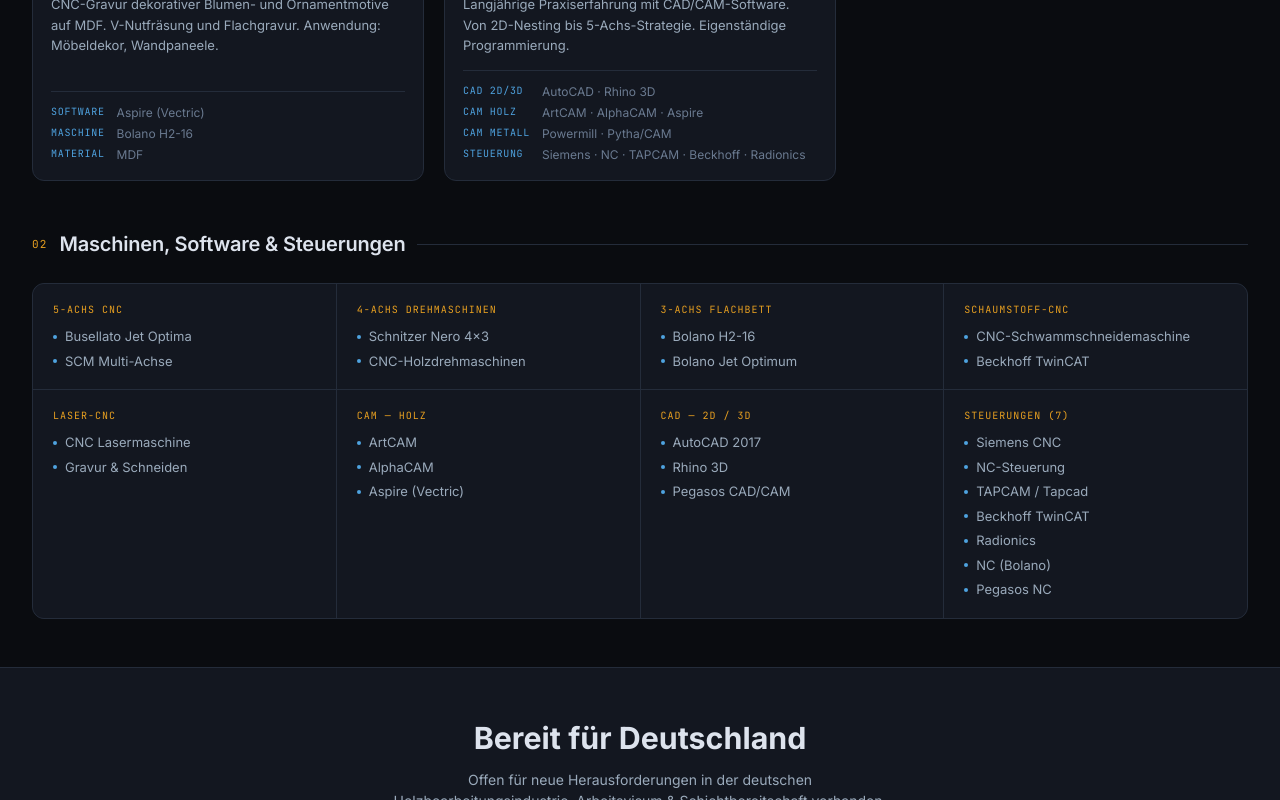
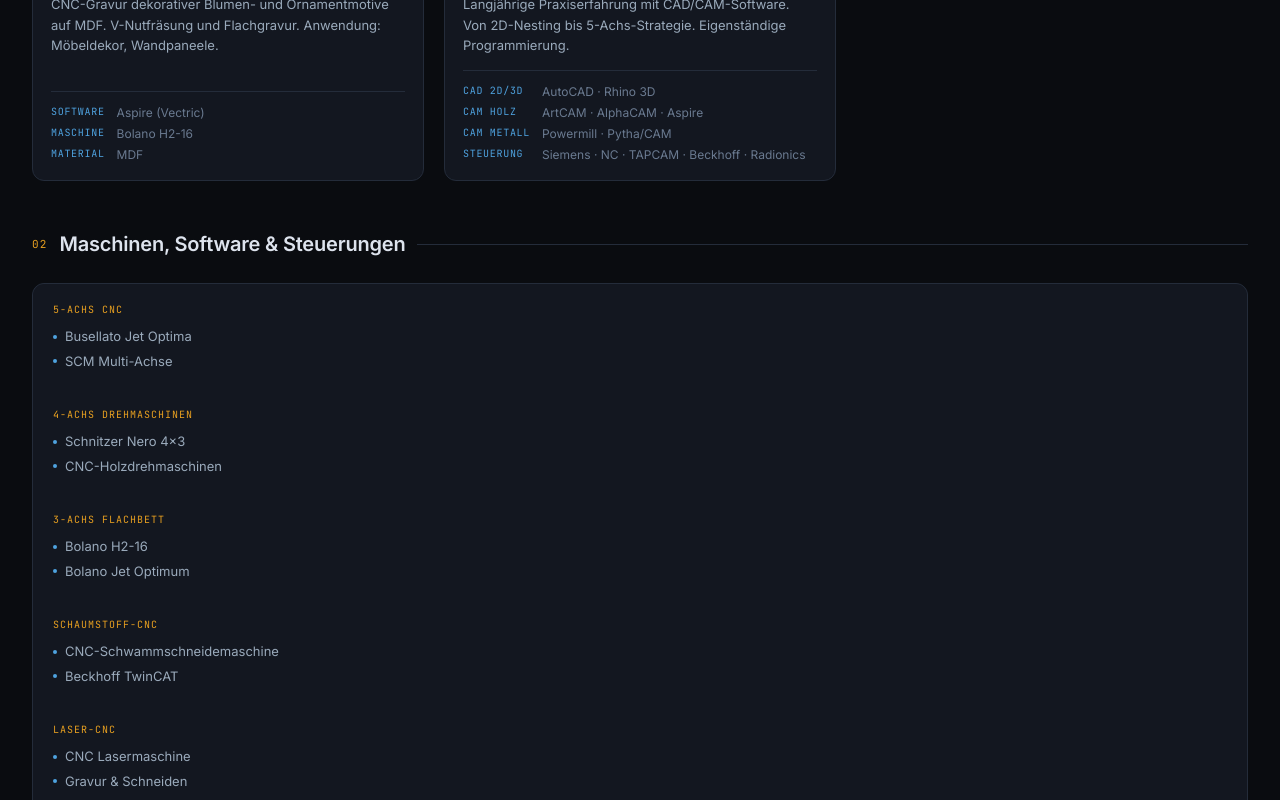
Before and after one commit to taherseifi/portfilo, a React (Vite) app: page / in a window 1280 px wide. Shown: the part 2000-2800 px from the top of the page. Built offline with nearby package versions, Linux system fonts and the light colour scheme; no server answers.

Commit message:
Update App.jsx

```diff
--- a/src/App.jsx
+++ b/src/App.jsx
@@ -164,9 +164,7 @@
               <div className="sec-line" />
             </div>
             <div className="sw-grid-responsive" style={{
-              display:'grid',
-              /* ۸ سلول = ۴×۲ — دسکتاپ: 4 ستون | موبایل: 2 ستون */
-              gridTemplateColumns:'repeat(4, 1fr)',
+              /* ستون‌ها و ردیف‌ها توسط CSS کلاس کنترل میشن */
               gap:1,
               backgroundColor:'var(--border)',
               border:'1px solid var(--border)',
```
